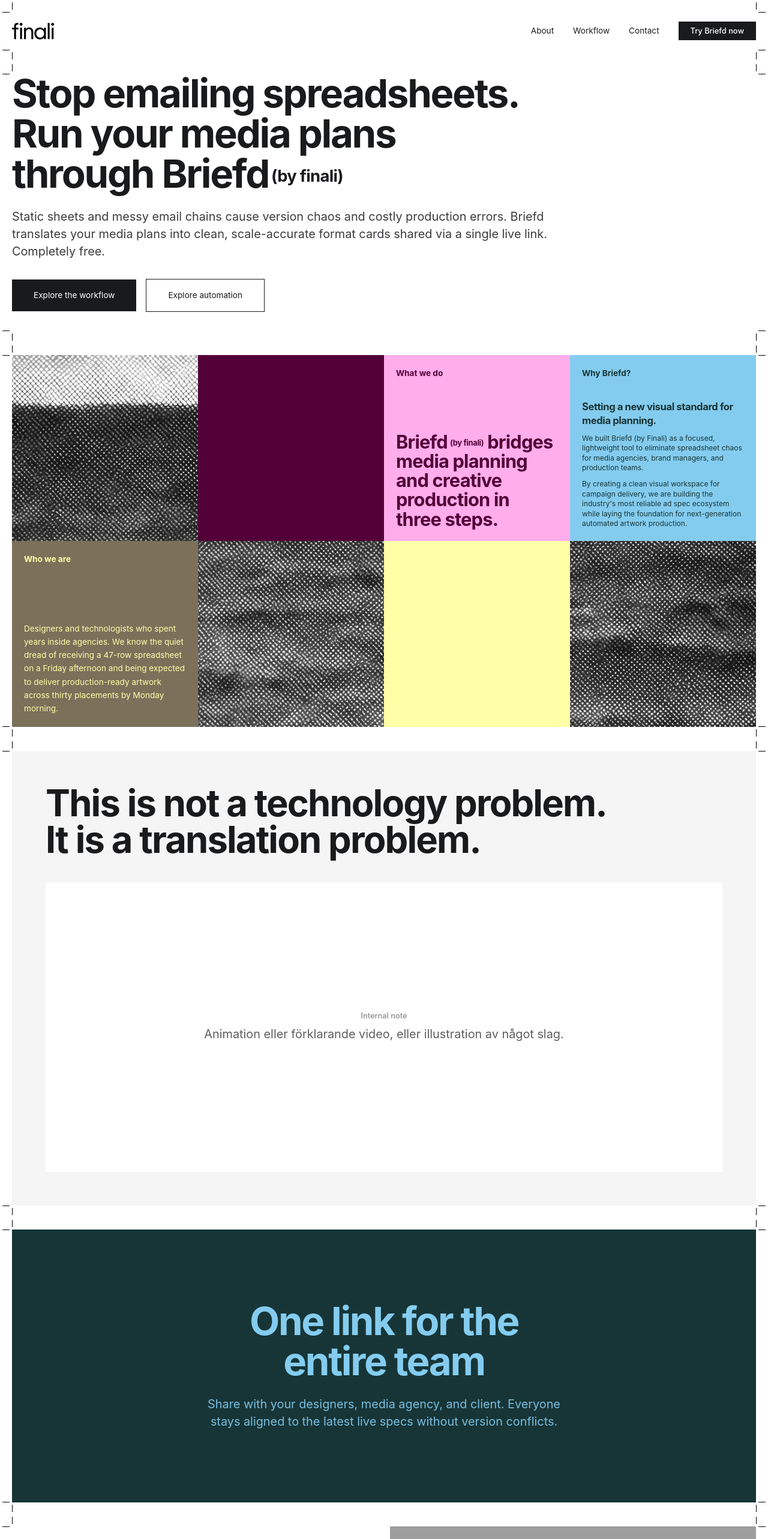
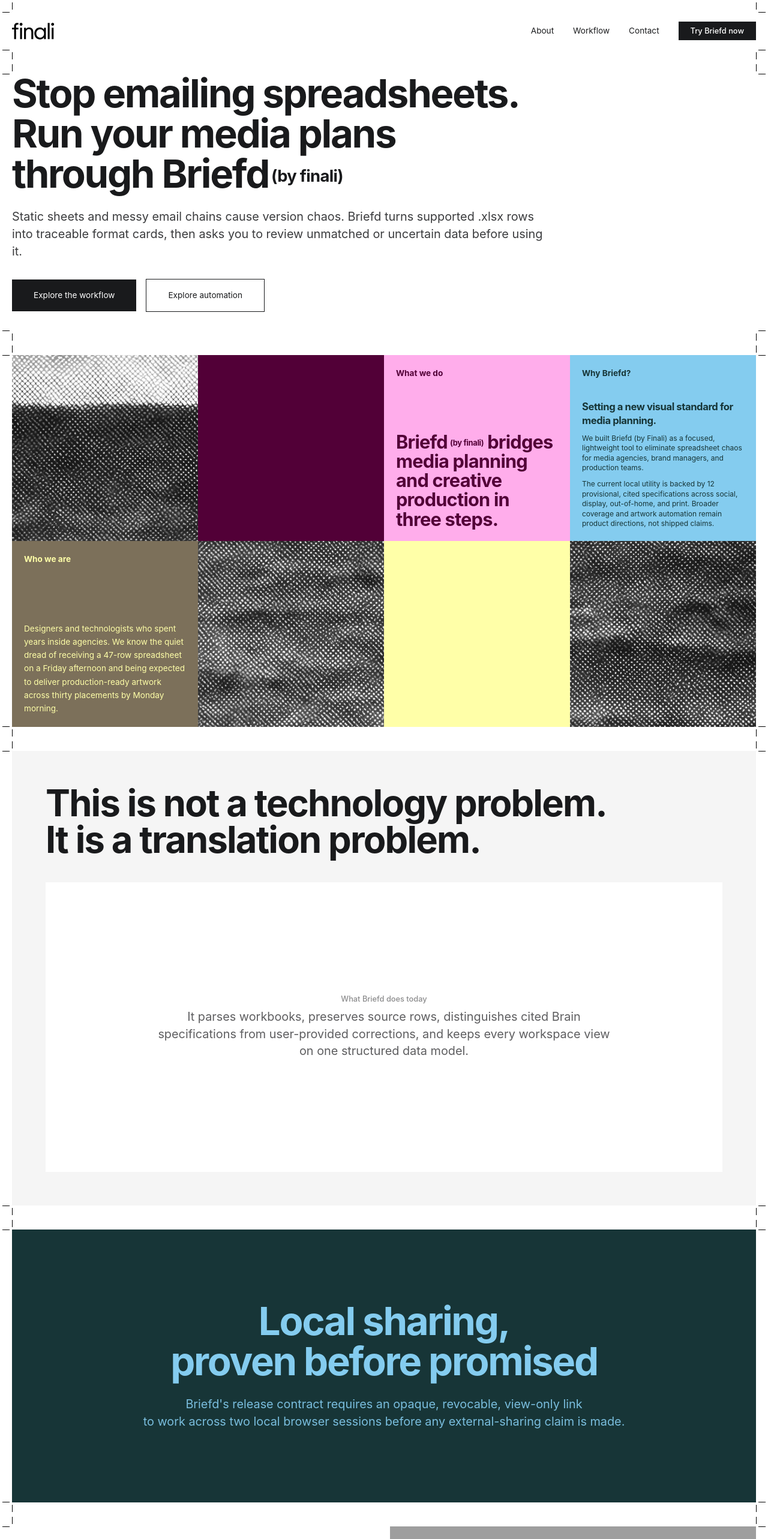
Before and after one commit to mqptpv845v-spec/finili, a Next.js app: page / in a window 1280 px wide. Shown: the top 2566 px of the page at 60% size. Built offline with nearby package versions, Linux system fonts and the light colour scheme; grey boxes are pictures that could not be loaded.

Commit message:
Align Briefd claims with verified behavior

```diff
--- a/src/app/layout.tsx
+++ b/src/app/layout.tsx
@@ -10,8 +10,8 @@
 });
 
 export const metadata: Metadata = {
-  title: "Finali - Automate your print & multi-format production",
-  description: "Connect InDesign templates with your media plans. Generate dozens of print-ready, fully validated PDF/X files in seconds.",
+  title: "Briefd by Finali — review media-plan requirements",
+  description: "Parse an .xlsx media plan into a traceable, correctable workspace backed by a provisional set of cited publisher specifications.",
 };
 
 export default function RootLayout({
--- a/src/app/page.tsx
+++ b/src/app/page.tsx
@@ -46,7 +46,7 @@
 
           {/* Lead Ingress */}
           <p className="text-lead text-graphite/85 max-w-4xl">
-            Static sheets and messy email chains cause version chaos and costly production errors. Briefd translates your media plans into clean, scale-accurate format cards shared via a single live link. Completely free.
+            Static sheets and messy email chains cause version chaos. Briefd turns supported .xlsx rows into traceable format cards, then asks you to review unmatched or uncertain data before using it.
           </p>
 
           {/* Action Buttons */}
@@ -103,7 +103,7 @@
                   We built Briefd (by Finali) as a focused, lightweight tool to eliminate spreadsheet chaos for media agencies, brand managers, and production teams.
                 </p>
                 <p className="text-[clamp(0.75rem,0.92vw,1.1rem)] font-normal leading-[1.38]">
-                  By creating a clean visual workspace for campaign delivery, we are building the industry&apos;s most reliable ad spec ecosystem while laying the foundation for next-generation automated artwork production.
+                  The current local utility is backed by 12 provisional, cited specifications across social, display, out-of-home, and print. Broader coverage and artwork automation remain product directions, not shipped claims.
                 </p>
               </div>
             </div>
@@ -137,11 +137,11 @@
             It is a translation problem.
           </h2>
 
-          {/* Video / Animation Placeholder Box (internal note to the team) */}
+          {/* Product-status explanation */}
           <div className="w-full aspect-[16/9] md:aspect-[21/9] min-h-[300px] md:min-h-[440px] bg-white flex flex-col items-center justify-center text-center gap-2 p-8">
-            <span className="text-ui font-medium text-graphite/50">Internal note</span>
+            <span className="text-ui font-medium text-graphite/50">What Briefd does today</span>
             <span className="text-lead font-medium text-graphite/70 max-w-3xl">
-              Animation eller förklarande video, eller illustration av något slag.
+              It parses workbooks, preserves source rows, distinguishes cited Brain specifications from user-provided corrections, and keeps every workspace view on one structured data model.
             </span>
           </div>
         </section>
@@ -151,11 +151,11 @@
       <CropFrame className="w-full">
         <section className="w-full bg-petrol text-cyan px-6 sm:px-12 md:px-20 py-16 sm:py-24 md:py-30 flex flex-col items-center justify-center text-center gap-6">
           <h2 className="h1 text-cyan max-w-5xl">
-            One link for the<br />
-            entire team
+            Local sharing,<br />
+            proven before promised
           </h2>
           <p className="text-lead text-cyan/90 max-w-4xl">
-            Share with your designers, media agency, and client. Everyone<br className="hidden md:inline" /> stays aligned to the latest live specs without version conflicts.
+            Briefd&apos;s release contract requires an opaque, revocable, view-only link<br className="hidden md:inline" /> to work across two local browser sessions before any external-sharing claim is made.
           </p>
         </section>
       </CropFrame>
@@ -213,7 +213,7 @@
                   </h3>
                 </div>
                 <p className="text-body text-cyan/90 mt-6">
-                  Drop in your .xlsx plan. Briefd parses formats, dimensions, publishers, and delivery dates automatically without rigid templates.
+                  Drop in an .xlsx plan. Briefd detects common English and Swedish headers across worksheets, and lets you correct the interpretation before continuing.
                 </p>
               </div>
 
@@ -236,12 +236,12 @@
                 <div>
                   <span className="h2 text-cyan leading-none block mb-4">3</span>
                   <h3 className="h3 text-cyan leading-tight">
-                    Share the<br />
-                    live link.
+                    Hand off the<br />
+                    reviewed brief.
                   </h3>
                 </div>
                 <p className="text-body text-cyan/90 mt-6">
-                  Generate a shareable URL. Designers copy dimensions with a single click while planners keep full control over deliveries.
+                  Today, copy or export the reviewed requirements locally. Revocable view-only sharing remains disabled until its local database flow has been proven end to end.
                 </p>
               </div>
             </div>
```
Also changed, not shown: 8 other files (tests, documents, lock files or other folders).
